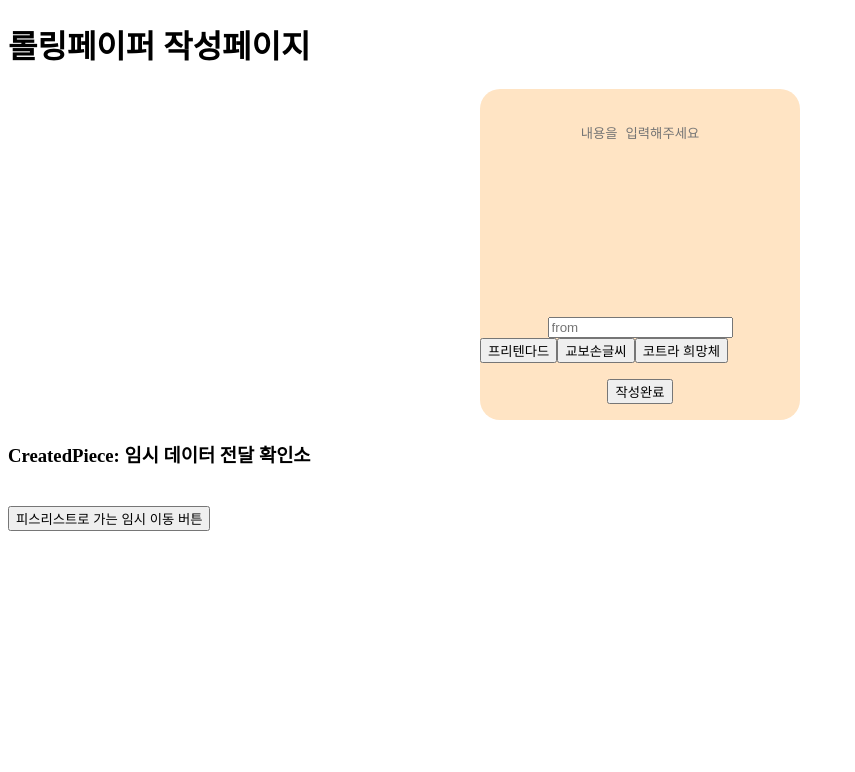
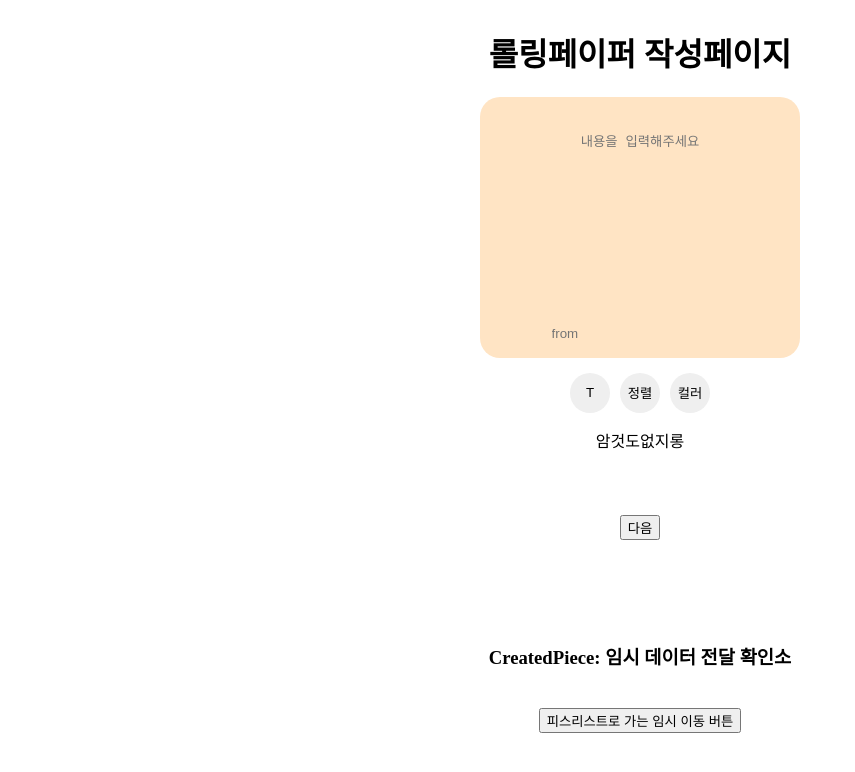
Before and after one commit to nyong-nyong/pangparty-fe, a React (Create React App) app: page /piece in a window 1280 px wide. Shown: the top 772 px of the page, without its empty margins (0-855 px from the left). Built offline with nearby package versions, Linux system fonts and the light colour scheme; the HTML template or start-up script is replaced by a standard one.

Commit message:
S08P12A306-227 Feat: RP 테마 변경가능 component 추가

```diff
--- a/src/components/CreatePiece/CreatePiece.css
+++ b/src/components/CreatePiece/CreatePiece.css
@@ -16,6 +16,31 @@
   resize: none;
   background-color: transparent;
   border: none;
+}
+
+.writerName {
+  background-color: transparent;
+  border: none;
+  margin-bottom: 5%;
+}
+
+.buttonContainer {
+  display: flex;
+  margin-top: 10px;
+  margin-bottom: 10px;
+}
+
+.changeButton {
+  width: 40px;
+  height: 40px;
+  border-radius: 20px;
+  border: none;
+  margin: 5px;
+}
+
+.changeButton:active {
+  background-color: #FFA48F;
+  color: white;
 }
 
 .fontChooser {
--- a/src/components/CreatePiece/CreatedPiece.js
+++ b/src/components/CreatePiece/CreatedPiece.js
@@ -1,12 +1,6 @@
 import React from 'react'
-import Draggable from 'react-draggable'
-
 
 function CreatedPiece(props) {
-
-  const itemClick = (e) => {
-    console.log(e.target)
-  }
 
   return (
     <div>
@@ -17,9 +11,10 @@ function CreatedPiece(props) {
           if (item) {
             return (
               <div key={item.id} className="pieceContainer">
-                <Draggable>
-                  <p onClick={itemClick} className={`RollingPaperCard-${item['font']}`}>{item.content}</p>
-                </Draggable>
+                <div className={`RollingPaperCard-${item['font']}`}>
+                  <p >{item.content}</p>
+                  <p>{`From. ${item.writer_name}`}</p>
+                </div>
               </div>
             )
           }
--- /dev/null
+++ b/src/components/CreatePiece/RpThemeChange.js
@@ -0,0 +1,32 @@
+import React from 'react'
+import { ContextFonts } from "./CreatePieceFont";
+
+function RpThemeChange(props) {
+
+    if (props.fontActivation){
+      return(
+        <div>
+          <h2>폰트변경</h2>
+            <ContextFonts
+              pieceContent={props.pieceContent}
+              setPieceContent={props.setPieceContent}
+              handleFontBtnClick={props.handleFontBtnClick}
+            />
+        </div>
+      )
+    } else if (props.alignActivation){
+    return(
+      <div>정렬 변경</div>
+    )
+  } else if (props.colorActivation) {
+    return(
+      <div>배경색 변경</div>
+    )
+  } else {
+    return(
+      <div>암것도없지롱</div>
+    )
+  }
+}
+
+export default RpThemeChange
--- a/src/pages/CreatePiecePage.js
+++ b/src/pages/CreatePiecePage.js
@@ -1,6 +1,7 @@
 import React, { useState, useRef } from "react";
 import { Link } from "react-router-dom";
 import { ContextFonts } from "../components/CreatePiece/CreatePieceFont";
+import RpThemeChange from "../components/CreatePiece/RpThemeChange";
 import CreatedPiece from "../components/CreatePiece/CreatedPiece";
 import "../components/CreatePiece/CreatePiece.css";
 
@@ -19,6 +20,10 @@ export default function CreatePiecePage() {
   // 작성완료되어 아래로 넘겨줄 내용, 추후엔 DB로 넘겨주게 수정해야함. 일단 이 위치에서 리스트를 저장함
   const [createdPieces, setCreatedPieces] = useState([]);
 
+  const [fontActivation, setFontActivation] = useState(false);
+  const [alignActivation, setAlignActivation] = useState(false);
+  const [colorActivation, setColorActivation] = useState(false);
+
   // 작성완료시 제출하고 내용 초기화
   const submitPiece = (e) => {
     setCreatedPieces([...createdPieces, pieceContent]);
@@ -32,12 +37,41 @@ export default function CreatePiecePage() {
   // 타이핑되는 내용 저장
   const typingPiece = (e) => {
     setPieceContent({
-      id: Date.now(),
+      uid: Date.now(),                         // 식별key값 (현재 임의로 Date.now로 사용 중)
+      member_uid: null,               // 유저 id값, 회원 비회원 여부 확인 가능
+      writer_name: pieceContent.writer_name,                // 작성가능한 이름, 초기값 세팅 필요
       content: e.target.value,
-      locZ: 0,
-      font: "",
-    });
+      font: pieceContent.font,
+    })
   };
+
+  const typingWriter = (e) => {
+    setPieceContent({
+      uid: Date.now(),                         // 식별key값 (현재 임의로 Date.now로 사용 중)
+      member_uid: null,               // 유저 id값, 회원 비회원 여부 확인 가능
+      writer_name: e.target.value,                // 작성가능한 이름, 초기값 세팅 필요
+      content: pieceContent.content,
+      font: pieceContent.font,
+    })
+  }
+
+  const isFontActive = (e) => {
+    setFontActivation(!fontActivation)
+    setAlignActivation(false)
+    setColorActivation(false)
+  }
+
+  const isAlignActive = (e) => {
+    setFontActivation(false)
+    setAlignActivation(!alignActivation)
+    setColorActivation(false)
+  }
+
+  const isColorActive = (e) => {
+    setFontActivation(false)
+    setAlignActivation(false)
+    setColorActivation(!colorActivation)
+  }
 
   // 폰트 버튼 클릭시 발생하는 이벤트 처리
   const inputRef = useRef(null);
@@ -50,7 +84,7 @@ export default function CreatePiecePage() {
   };
 
   return (
-    <div>
+    <div style={{display: 'flex', alignItems:'center', flexDirection:'column'}}>
       <h1>롤링페이퍼 작성페이지</h1>
 
       <div className="pieceContainer">
@@ -62,25 +96,36 @@ export default function CreatePiecePage() {
           value={pieceContent.content}
           ref={inputRef}
         ></textarea>
-        <input type="text" className="writerName" placeholder="from"/>
-        <div className="fontChooser">
-          <ContextFonts
-            pieceContent={pieceContent}
-            setPieceContent={setPieceContent}
-            handleFontBtnClick={handleFontBtnClick}
-          />
+        <input type="text" className="writerName" onChange={typingWriter} value={pieceContent.writer_name} placeholder="from"/>
+
+      </div>
+        {/* 버튼 눌렀을 때 그 버튼 기능에 맞는 compnent만 렌더링 합니다. */}
+        <div className="buttonContainer">
+          <button className="changeButton" onClick={isFontActive} value="font">T</button>
+          <button className="changeButton" onClick={isAlignActive} value="align">정렬</button>
+          <button className="changeButton" onClick={isColorActive} value="color">컬러</button>
         </div>
+
+        <RpThemeChange
+          fontActivation={fontActivation}
+          alignActivation={alignActivation}
+          colorActivation={colorActivation}
+          pieceContent={pieceContent}
+          setPieceContent={setPieceContent}
+          handleFontBtnClick={handleFontBtnClick}
+        />
+
         {/* 일단 데이터 이동 확인을 위해 link에서 밖으로 뺐습니다. */}
         <button type="submit" onClick={submitPiece} style={{ margin: "5%" }}>
-          작성완료
+          다음
         </button>
         {/* 폰트 버튼 기능 추가 */}
         {/* 내용작성 시 enter를 통해 줄바꿈을 하게 되는데, form으로 submit이벤트 발동시키면 줄바꿈 해야하는데 제출되어버리니까 form으로 묶지 않았습니다.  */}
-      </div>
 
       <div style={{ marginTop: "20px" }}>
         <CreatedPiece createdPieces={createdPieces} />
       </div>
+
 
       <Link to="/rollingpaper">
         <button style={{ marginTop: "20px" }}>
```
